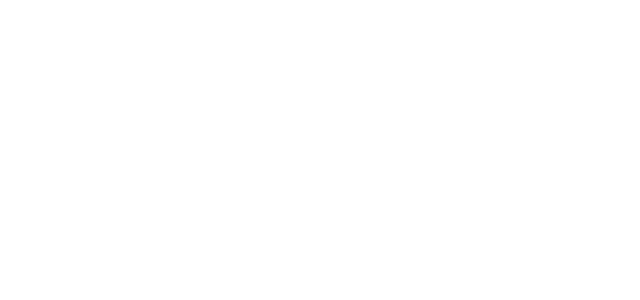
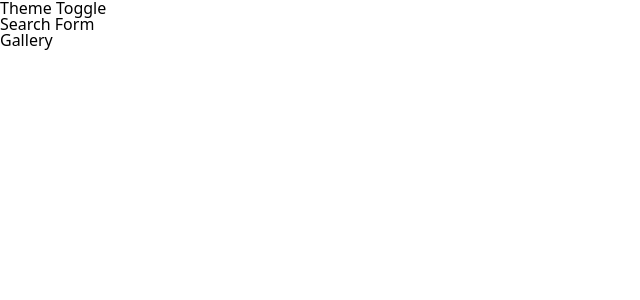
Before and after one commit to vsbron/course-all-in-one-2025, a React (Vite) app in the folder 07-unsplash-images/: page / in a window 1280 px wide. Shown: the top 300 px of the page, without its empty margins (0-640 px from the left). Built offline with nearby package versions, Linux system fonts and the light colour scheme.

Commit message:
07-unsplash-images - Set up the context

```diff
--- /dev/null
+++ b/07-unsplash-images/src/AppContext.jsx
@@ -0,0 +1,25 @@
+import { createContext, useContext } from "react";
+
+// Create context
+const AppContext = createContext();
+
+// Create provider
+export const AppProvider = ({ children }) => {
+  // Returned Provider
+  return <AppContext.Provider value={{}}>{children}</AppContext.Provider>;
+};
+
+// Create the custom hook
+export const useAppContext = () => {
+  const context = useContext(AppContext);
+
+  // Guard clause
+  if (!context)
+    throw new Error("useAppContext must be used within an AppProvider");
+
+  // Destructuring the context for the values
+  const {} = context;
+
+  // Return values
+  return {};
+};
--- a/07-unsplash-images/src/Gallery.jsx
+++ b/07-unsplash-images/src/Gallery.jsx
@@ -1,6 +1,6 @@
 function Gallery() {
   // Returned JSX
-  return <div></div>;
+  return <div>Gallery</div>;
 }
 
 export default Gallery;
--- a/07-unsplash-images/src/SearchForm.jsx
+++ b/07-unsplash-images/src/SearchForm.jsx
@@ -1,6 +1,6 @@
 function SearchForm() {
   // Returned JSX
-  return <div></div>;
+  return <div>Search Form</div>;
 }
 
 export default SearchForm;
--- a/07-unsplash-images/src/ThemeToggle.jsx
+++ b/07-unsplash-images/src/ThemeToggle.jsx
@@ -1,6 +1,6 @@
 function ThemeToggle() {
   // Returned JSX
-  return <div></div>;
+  return <div>Theme Toggle</div>;
 }
 
 export default ThemeToggle;
--- a/07-unsplash-images/src/main.jsx
+++ b/07-unsplash-images/src/main.jsx
@@ -1,10 +1,15 @@
 import React from "react";
 import ReactDOM from "react-dom/client";
+
 import App from "./App";
+import { AppProvider } from "./AppContext";
+
 import "./index.css";
 
 ReactDOM.createRoot(document.getElementById("root")).render(
   <React.StrictMode>
-    <App />
+    <AppProvider>
+      <App />
+    </AppProvider>
   </React.StrictMode>
 );
```
